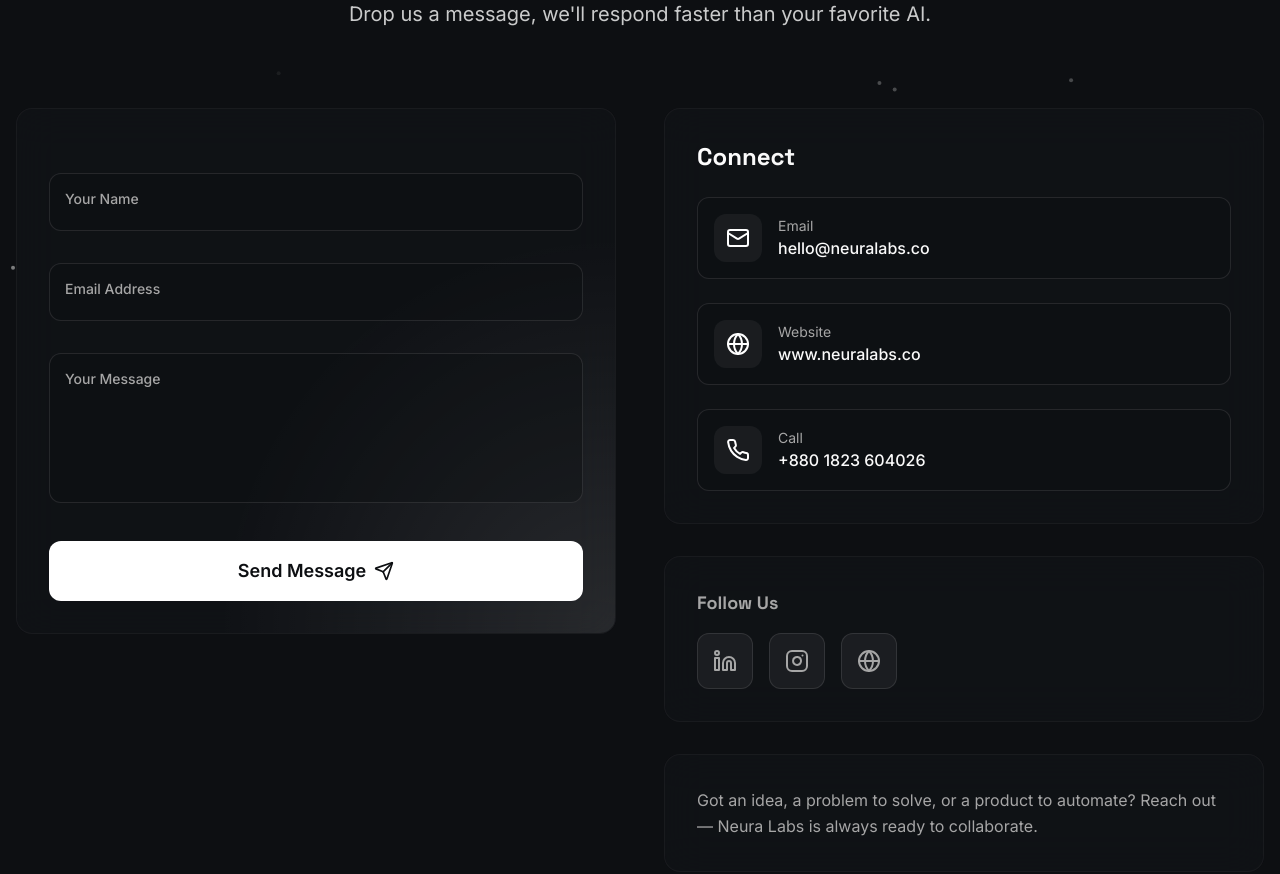
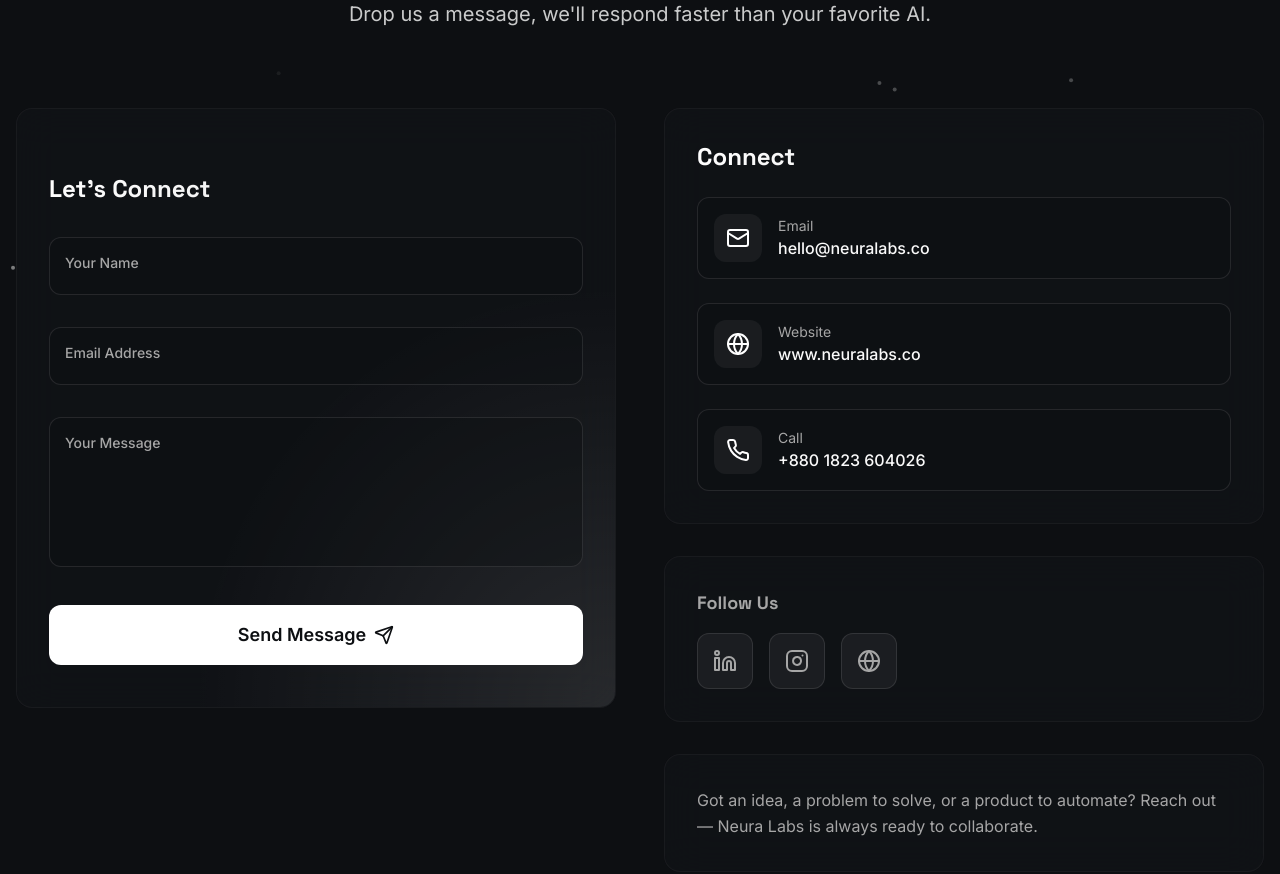
Before and after one commit to nabil24024004/neuralabs-72828, a React (Vite) app: page / in a window 1280 px wide. Shown: the part 5136-6010 px from the top of the page. Built offline with nearby package versions, Linux system fonts and the light colour scheme; the HTML template or start-up script is replaced by a standard one.

Commit message:
Increase Contact Section height
Add Let's Connect header to form and taller layout to match right side boxes

```diff
--- a/src/components/ContactSection.tsx
+++ b/src/components/ContactSection.tsx
@@ -145,7 +145,7 @@ export const ContactSection = () => {
             }} exit={{
               opacity: 0,
               scale: 0.95
-            }} onSubmit={handleSubmit} className="glass-panel rounded-2xl p-8 space-y-8 relative overflow-hidden">
+            }} onSubmit={handleSubmit} className="glass-panel rounded-2xl p-8 space-y-8 relative overflow-hidden min-h-[600px] flex flex-col">
                   {/* Form glow effect */}
                   <motion.div className="absolute inset-0 opacity-10 pointer-events-none" animate={{
                 background: ["radial-gradient(circle at 0% 0%, white 0%, transparent 50%)", "radial-gradient(circle at 100% 100%, white 0%, transparent 50%)", "radial-gradient(circle at 0% 0%, white 0%, transparent 50%)"]
@@ -153,6 +153,8 @@ export const ContactSection = () => {
                 duration: 10,
                 repeat: Infinity
               }} />
+
+                  <h3 className="text-2xl font-bold gradient-text mb-2">Let's Connect</h3>
 
                   {/* Name Field */}
                   <div className="relative">
@@ -204,7 +206,7 @@ export const ContactSection = () => {
                 scale: 1.02
               }} whileTap={{
                 scale: 0.98
-              }} className="w-full bg-white text-background py-4 rounded-lg font-semibold text-lg group relative overflow-hidden">
+              }} className="w-full bg-white text-background py-4 rounded-lg font-semibold text-lg group relative overflow-hidden mt-auto">
                     <motion.div className="absolute inset-0 bg-gradient-to-r from-white/0 via-white/20 to-white/0" animate={{
                   x: ["-100%", "200%"]
                 }} transition={{
@@ -223,7 +225,7 @@ export const ContactSection = () => {
             }} animate={{
               opacity: 1,
               scale: 1
-            }} className="glass-panel rounded-2xl p-12 flex flex-col items-center justify-center min-h-[500px] text-center">
+            }} className="glass-panel rounded-2xl p-12 flex flex-col items-center justify-center min-h-[600px] text-center">
                   <motion.div initial={{
                 scale: 0
               }} animate={{
```
